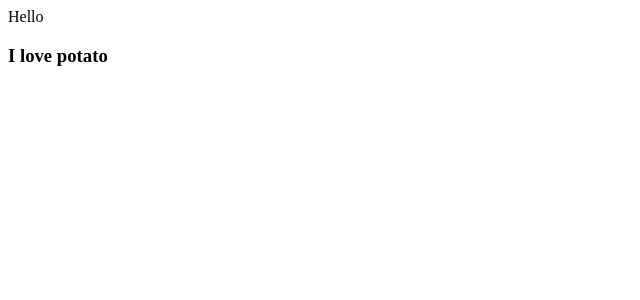
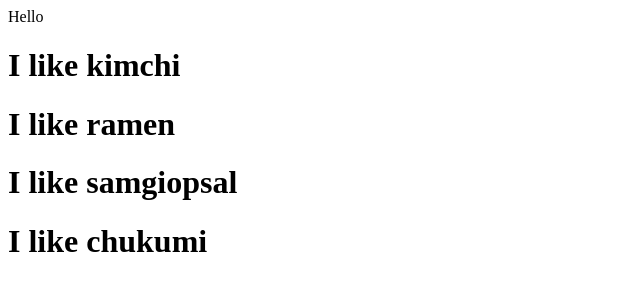
Before and after one commit to chunghyunhee/movie_app_2020, a React (Create React App) app: page / in a window 1280 px wide. Shown: the top 300 px of the page, without its empty margins (0-640 px from the left). Built offline with nearby package versions, Linux system fonts and the light colour scheme.

Commit message:
props commit

```diff
--- a/src/App.js
+++ b/src/App.js
@@ -1,12 +1,19 @@
 import React from 'react';
-import Potato from './Potato';
 
+function Food(props){
+  return <h1>I like {props.fav}</h1>;
+}
 
 function App() {
-  return <div>
-    <hl>Hello</hl>
-    <Potato />
-    </div>;
+  return (
+    <div>
+      <hl>Hello</hl>
+      <Food fav="kimchi" />
+      <Food fav="ramen" />
+      <Food fav="samgiopsal" />
+      <Food fav="chukumi" />
+    </div>
+    );
 }
 
 export default App;
--- a/src/Potato.js
+++ /dev/null
@@ -1,7 +0,0 @@
-import React from "react";
-
-function Potato(){
-    return <h3>I love potato</h3>;
-}
-
-export default Potato;
```
